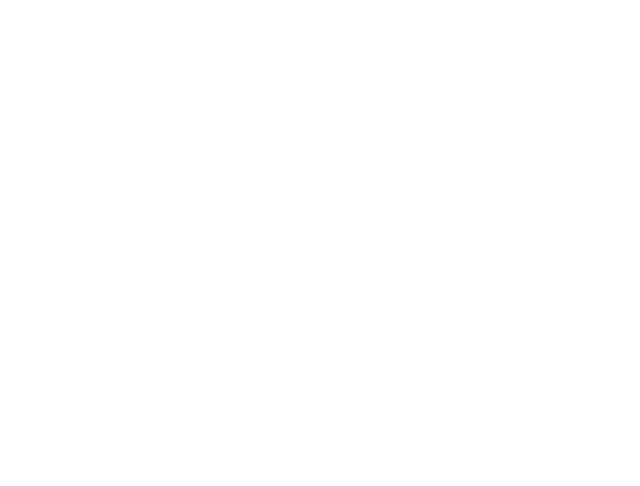
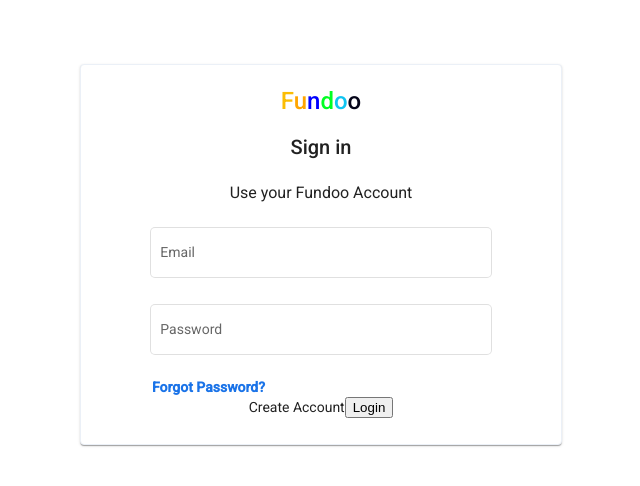
Before and after one commit to Saivijayakumar/FundooNote_FrontEnd, an Angular app: page /login in a window 1280 px wide. Before the commit this address led to /. Shown: the top 486 px of the page, without its empty margins (319-959 px from the left). Built offline with nearby package versions, Linux system fonts and the light colour scheme.

Commit message:
[SaiVijayaKumar]Adding:Created Login Page Html

```diff
--- /dev/null
+++ b/src/app/Components/login/login.component.html
@@ -0,0 +1,37 @@
+<div class="main">
+  <mat-card class="mainCard">
+    <div class="loginPage">
+      <mat-card-title>
+        <p>
+          <span style="color: #fbbd04;">F</span>
+          <span style="color: orange">u</span>
+          <span style="color: blue;">n</span>
+          <span style="color: rgb(0, 255, 34);">d</span>
+          <span style="color: rgb(15, 196, 241);">o</span>
+          <span style="color: rgb(5, 5, 26);">o</span>
+        </p>
+      </mat-card-title>
+      <h2>Sign in</h2>
+      <h3>Use your Fundoo Account</h3>
+      <form class="loginForm">
+        <div>
+          <mat-form-field appearance="outline">
+            <mat-label>Email</mat-label>
+            <input matInput>
+          </mat-form-field>
+        </div>
+        <div>
+          <mat-form-field appearance="outline">
+            <mat-label>Password</mat-label>
+            <input matInput>
+          </mat-form-field><br>
+          <a href="#" class="forgotPassword">Forgot Password?</a>
+        </div>
+        <div class="buttons">
+          <a>Create Account</a>
+          <button mat-flat-button class="login">Login</button>
+        </div>
+      </form>
+    </div>
+  </mat-card>
+</div>
--- /dev/null
+++ b/src/app/Components/login/login.component.scss
@@ -0,0 +1,33 @@
+.main
+{
+    display: flex;
+    justify-content: center;
+    align-items: center;
+}
+.mainCard{
+    display: flex;
+    flex-direction: column;
+    text-align: center;
+    width: 35%;
+    border:0.5px solid #ebf0f7;
+    margin: 5% 8%;
+    .loginPage{
+        display: flex;
+        flex-direction: column;
+        flex-grow: 2;
+        padding: 10px;
+
+        mat-form-field{
+            width: 80%;
+        }
+        .forgotPassword{
+            text-decoration: none;
+            display: flex;
+            align-items: flex-start;
+            font-weight: bold;
+            color: #1a73e8;
+            margin-left: 45px;
+        }
+
+    }
+}
--- /dev/null
+++ b/src/app/Components/login/login.component.ts
@@ -0,0 +1,15 @@
+import { Component, OnInit } from '@angular/core';
+
+@Component({
+  selector: 'app-login',
+  templateUrl: './login.component.html',
+  styleUrls: ['./login.component.scss']
+})
+export class LoginComponent implements OnInit {
+
+  constructor() { }
+
+  ngOnInit(): void {
+  }
+
+}
--- a/src/app/Components/register/register.component.scss
+++ b/src/app/Components/register/register.component.scss
@@ -9,6 +9,7 @@
     align-items: center;
     justify-content: center;
     margin: 5% 8%;
+    border:0.5px solid #ebf0f7;
 }
 .names {
     display: flex;
@@ -50,7 +51,7 @@ h1 {
     }
 }
 @media only screen and (max-width: 600px) {
-    .names{
+    .names {
         flex-direction: column;
     }
 }
--- a/src/app/app-routing.module.ts
+++ b/src/app/app-routing.module.ts
@@ -1,9 +1,11 @@
 import { NgModule } from '@angular/core';
 import { RouterModule, Routes } from '@angular/router';
+import { LoginComponent } from './Components/login/login.component';
 import { RegisterComponent } from './Components/register/register.component';
 
 const routes: Routes = [
-  {path:'register',component:RegisterComponent}
+  { path: 'register', component: RegisterComponent },
+  { path: 'login', component: LoginComponent }
 ];
 
 @NgModule({
--- a/src/app/app.module.ts
+++ b/src/app/app.module.ts
@@ -9,12 +9,13 @@ import {MatCardModule} from '@angular/material/card';
 import {MatFormFieldModule} from '@angular/material/form-field'
 import {MatInputModule} from '@angular/material/input'
 import { MatCheckboxModule } from '@angular/material/checkbox';
-
+import { LoginComponent } from './Components/login/login.component';
 
 @NgModule({
   declarations: [
     AppComponent,
-    RegisterComponent
+    RegisterComponent,
+    LoginComponent
   ],
   imports: [
     BrowserModule,
```
Also changed, not shown: 1 other file (tests, documents, lock files or other folders).
